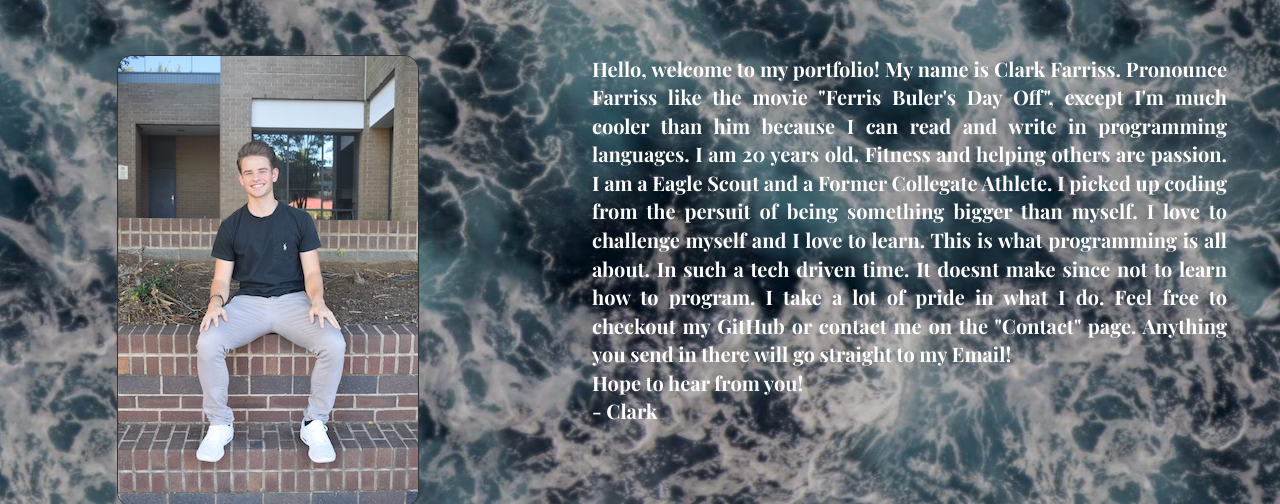
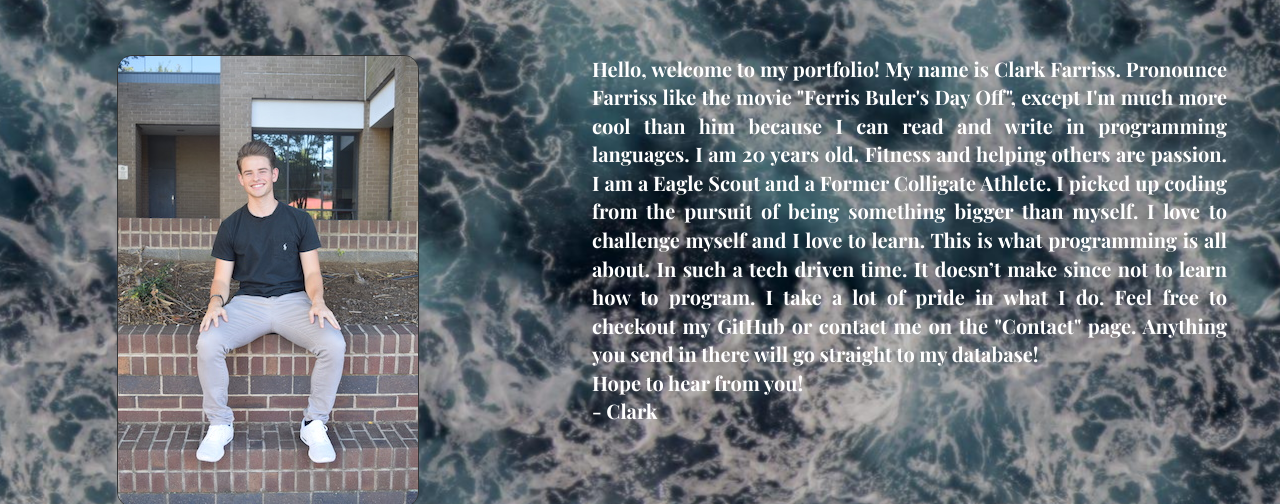
Before and after one commit to ClarkF704/ClarkF704.github.io, a website: page about.html in a window 1280 px wide. Shown: the part 119-623 px from the top of the page. Drawn offline with nearby package versions, Linux system fonts and the light colour scheme; a web font is replaced by a local one.

Commit message:
fixedabout

```diff
--- a/about.html
+++ b/about.html
@@ -63,10 +63,11 @@
             </div>
             <div class="col-lg-7">
                 <div class="textCC">
-                    <p class="text-justify">Hello, welcome to my portfolio! My name is Clark Farriss. Pronounce Farriss like the movie "Ferris Buler's Day Off", except I'm much cooler than him because I can read and write in programming languages.
-                        I am 20 years old. Fitness and helping others are passion. I am a Eagle Scout and a Former Collegate Athlete. I picked up coding from the persuit of being something bigger than myself. I love to challenge myself and I love to learn.
-                        This is what programming is all about. In such a tech driven time. It doesnt make since not to learn how to program. I take a lot of pride in what I do. Feel free to checkout my GitHub or contact me on the "Contact" page. Anything you send in there will go
-                        straight to my Email!
+                    <p class="text-justify">Hello, welcome to my portfolio! My name is Clark Farriss. Pronounce Farriss like the movie "Ferris Buler's Day Off", except I'm much more cool than him because I can read and write in programming languages.
+                        I am 20 years old. Fitness and helping others are passion. I am a Eagle Scout and a Former Colligate Athlete. I picked up coding from the pursuit of being something bigger than myself. I love to challenge myself and I love to learn.
+                        This is what programming is all about. In such a tech driven time. It doesn’t make since not to learn how to program. I take a lot of pride in what I do. Feel free to checkout my GitHub or contact me on the "Contact" page. Anything you send in there will go
+                        straight to my database!
+
                         <br>
                         Hope to hear from you!
                         <br>
```
